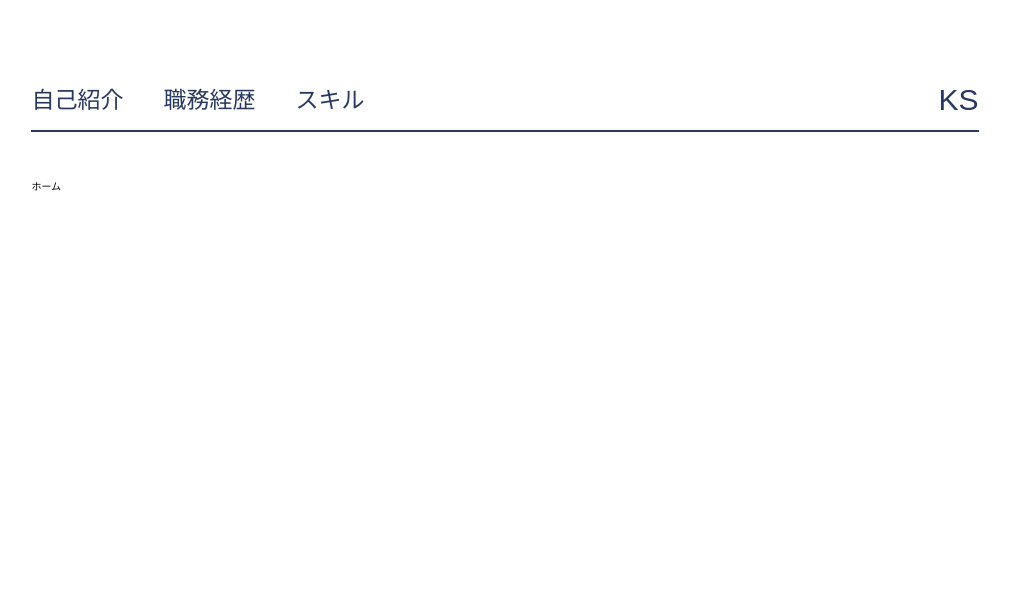
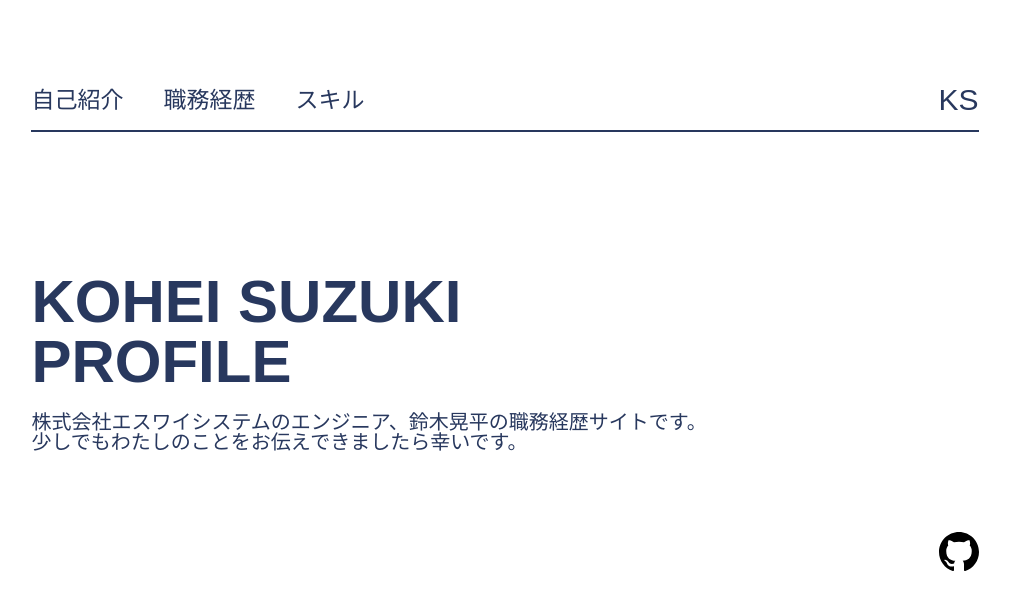
Before and after one commit to Kou0402/sy-profile, a Nuxt app: page / in a window 1280 px wide. Shown: the top 610 px of the page, without its empty margins (135-1145 px from the left). Built offline with nearby package versions, Linux system fonts and the light colour scheme.

Commit message:
style: add home page

```diff
--- a/pages/index.vue
+++ b/pages/index.vue
@@ -1,5 +1,48 @@
 <template>
-  <section>
-    ホーム
+  <section class="home">
+    <h1 class="title">
+      KOHEI SUZUKI<br />
+      PROFILE
+    </h1>
+    <h2 class="message">
+      株式会社エスワイシステムのエンジニア、鈴木晃平の職務経歴サイトです。<br />
+      少しでもわたしのことをお伝えできましたら幸いです。
+    </h2>
+    <a href="https://github.com/Kou0402" target="_blank" class="github">
+      <img :src="githubIconPath" class="icon" />
+    </a>
   </section>
 </template>
+
+<script>
+export default {
+  data() {
+    return {
+      githubIconPath: require('~/assets/image/' + 'github_icon.svg')
+    }
+  }
+}
+</script>
+
+<style lang="scss" scoped>
+.home {
+  padding: 90px 0;
+  > .title {
+    color: $main-color1;
+    font-size: 6rem;
+    margin-bottom: 20px;
+  }
+  > .message {
+    color: $main-color1;
+    font-size: 2rem;
+    font-weight: 500;
+    margin-bottom: 80px;
+  }
+  > .github {
+    float: right;
+    > .icon {
+      width: 40px;
+    }
+  }
+}
+</style>
```
Also changed, not shown: assets/image/github_icon.svg (added).
